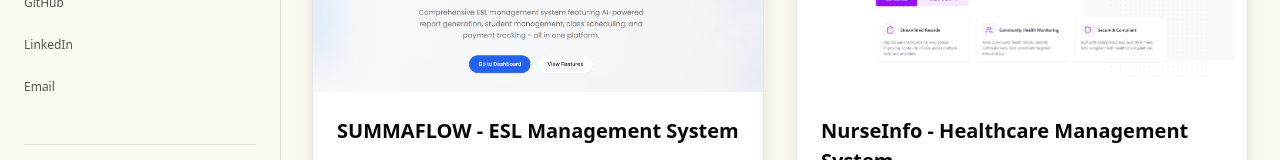
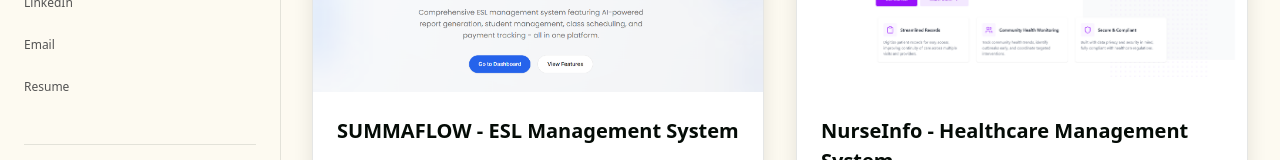
Before and after one commit to kynth65/portfolio, a React (Vite) app: page / in a window 1280 px wide. Shown: the part 577-737 px from the top of the page. Built offline with nearby package versions, Linux system fonts and the light colour scheme.

Commit message:
Add resume link and PDF to portfolio

```diff
--- a/src/components/Sidebar.tsx
+++ b/src/components/Sidebar.tsx
@@ -82,6 +82,14 @@
             <a href="mailto:contact@example.com" aria-label="Email">
               Email
             </a>
+            <a
+              href="/resume.pdf"
+              target="_blank"
+              rel="noopener noreferrer"
+              aria-label="View Resume"
+            >
+              Resume
+            </a>
           </div>
 
           <div className="theme-toggle-container">
```
Also changed, not shown: public/RESUME_INSTRUCTIONS.md (added, +22 -0 lines), src/components/DarkModeToggle.tsx (+12 -12 lines), 1 other file (tests, documents, lock files or other folders).
